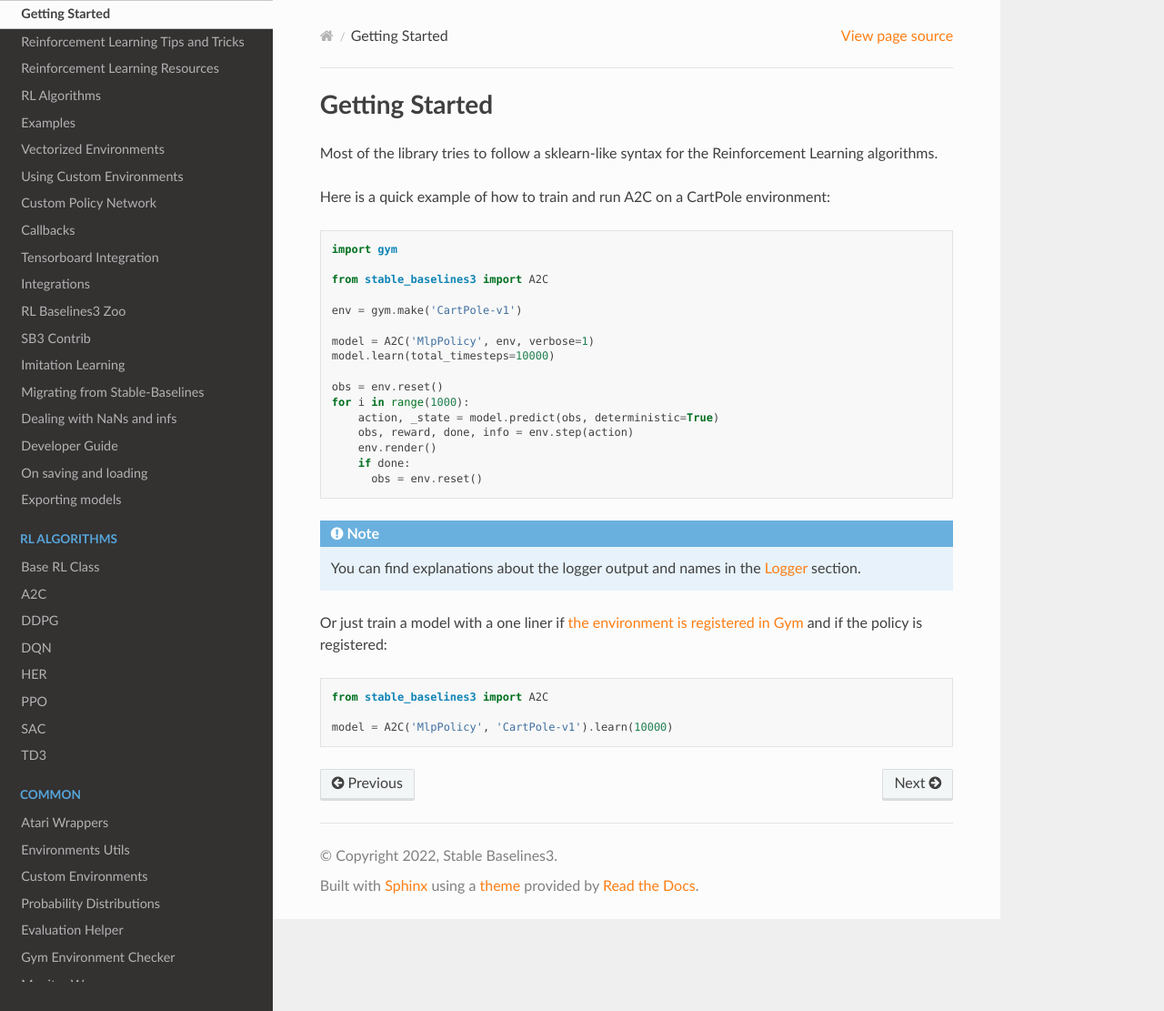
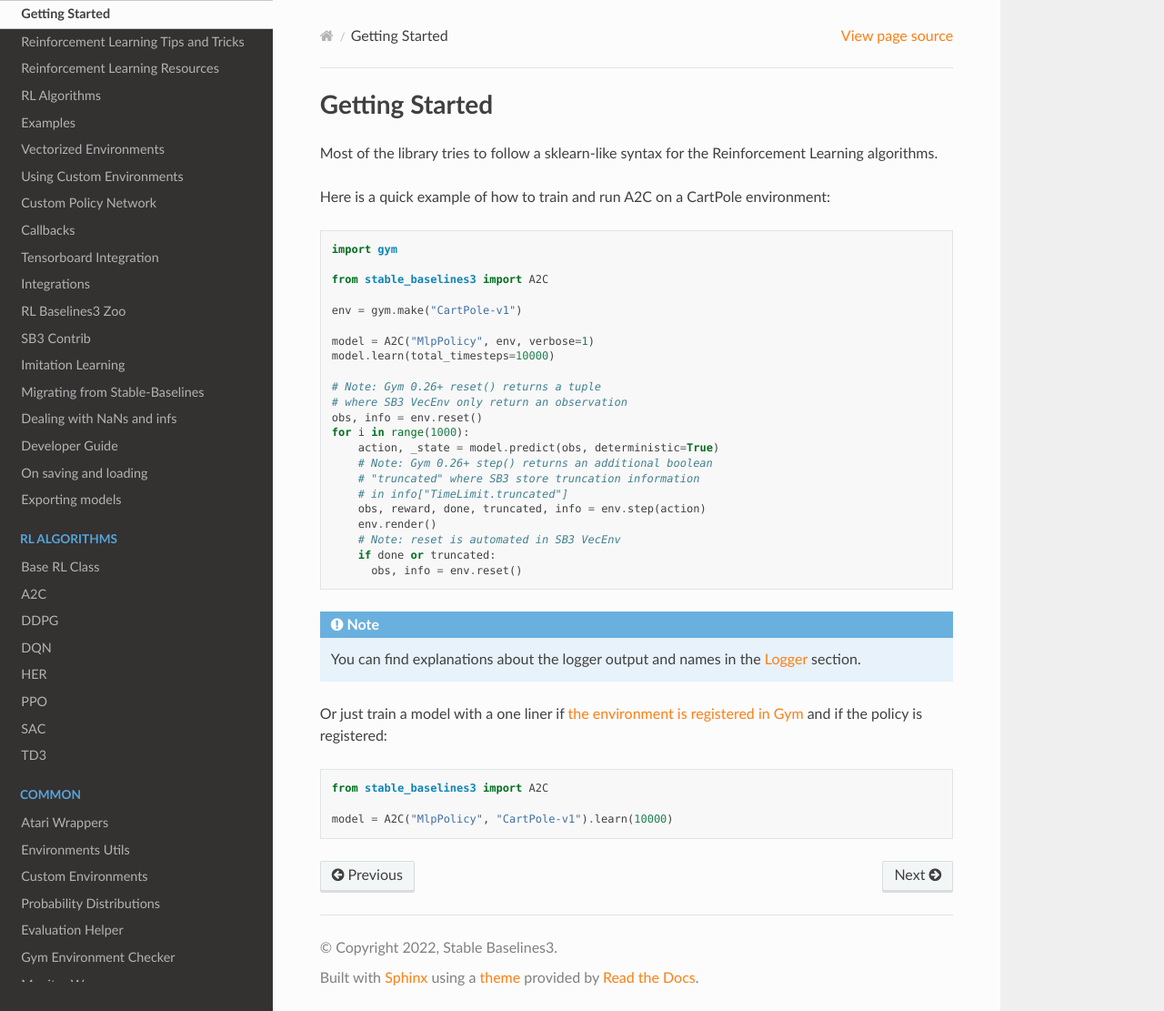
Before and after one commit to DLR-RM/stable-baselines3, a Sphinx documentation site: the page built from docs/guide/quickstart.rst, in a window 1280 px wide and 1111 px high. Shown: the whole window at 91% size. Built offline with Sphinx 7.4.7 and the Read the Docs theme 2.0.0, drawn with Linux system fonts in a browser that asks for light colours.

Commit message:
Update doc

```diff
--- a/docs/conda_env.yml
+++ b/docs/conda_env.yml
@@ -8,7 +8,7 @@
   - python=3.7
   - pytorch=1.11.0=py3.7_cpu_0
   - pip:
-    - gym==0.25
+    - gym==0.26
     - cloudpickle
     - opencv-python-headless
     - pandas
--- a/docs/guide/quickstart.rst
+++ b/docs/guide/quickstart.rst
@@ -14,18 +14,24 @@
 
   from stable_baselines3 import A2C
 
-  env = gym.make('CartPole-v1')
+  env = gym.make("CartPole-v1")
 
-  model = A2C('MlpPolicy', env, verbose=1)
+  model = A2C("MlpPolicy", env, verbose=1)
   model.learn(total_timesteps=10000)
 
-  obs = env.reset()
+  # Note: Gym 0.26+ reset() returns a tuple
+  # where SB3 VecEnv only return an observation
+  obs, info = env.reset()
   for i in range(1000):
       action, _state = model.predict(obs, deterministic=True)
-      obs, reward, done, info = env.step(action)
+      # Note: Gym 0.26+ step() returns an additional boolean
+      # "truncated" where SB3 store truncation information
+      # in info["TimeLimit.truncated"]
+      obs, reward, done, truncated, info = env.step(action)
       env.render()
-      if done:
-        obs = env.reset()
+      # Note: reset is automated in SB3 VecEnv
+      if done or truncated:
+        obs, info = env.reset()
 
 .. note::
 
@@ -40,4 +46,4 @@
 
     from stable_baselines3 import A2C
 
-    model = A2C('MlpPolicy', 'CartPole-v1').learn(10000)
+    model = A2C("MlpPolicy", "CartPole-v1").learn(10000)
--- a/docs/misc/changelog.rst
+++ b/docs/misc/changelog.rst
@@ -1047,6 +1047,6 @@
 @eleurent @ac-93 @cove9988 @theDebugger811 @hsuehch @Demetrio92 @thomasgubler @IperGiove @ScheiklP
 @simoninithomas @armandpl @manuel-delverme @Gautam-J @gianlucadecola @buoyancy99 @caburu @xy9485
 @Gregwar @ycheng517 @quantitative-technologies @bcollazo @git-thor @TibiGG @cool-RR @MWeltevrede
-@carlosluis @arjun-kg
+@carlosluis @arjun-kg @tlpss
 @Melanol @qgallouedec @francescoluciano @jlp-ue @burakdmb @timothe-chaumont @honglu2875
 @anand-bala @hughperkins @sidney-tio @AlexPasqua @dominicgkerr @Akhilez @Rocamonde
```
Also changed, not shown: docs/guide/examples.rst (+8 -7 lines), .github/ISSUE_TEMPLATE/custom_env.md.
